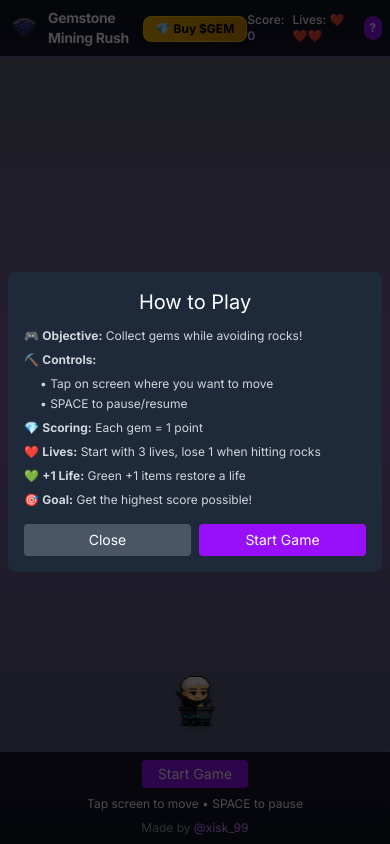
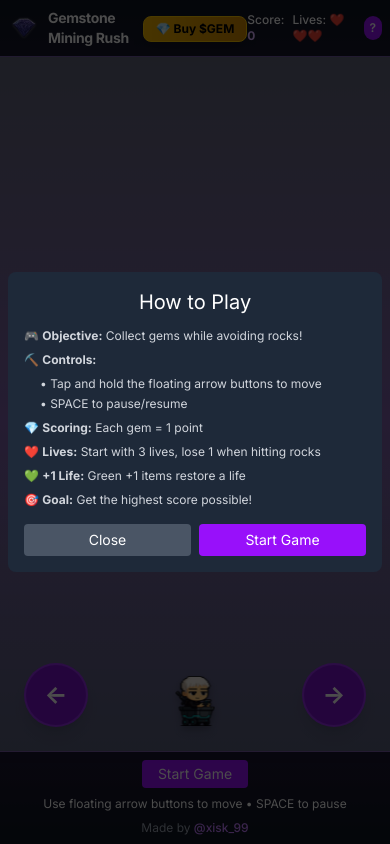
Before and after one commit to Xisk99/gemstone-game, a Next.js app: page / in a window 390 px wide. Built offline with nearby package versions, Linux system fonts and the light colour scheme.

Commit message:
fix bouncing

```diff
--- a/src/app/components/MiningRushGame.tsx
+++ b/src/app/components/MiningRushGame.tsx
@@ -36,6 +36,7 @@ const MiningRushGame: React.FC = () => {
   const [gameObjects, setGameObjects] = useState<GameObject[]>([]);
   const [keys, setKeys] = useState<{ [key: string]: boolean }>({});
   const [touchTarget, setTouchTarget] = useState<number | null>(null); // Posición objetivo del toque
+  const [mobileControls, setMobileControls] = useState<{ left: boolean; right: boolean }>({ left: false, right: false }); // Controles móviles
   const [shareImageUrl, setShareImageUrl] = useState<string | null>(null);
   const [toast, setToast] = useState<{ message: string; show: boolean }>({ message: '', show: false });
 
@@ -47,6 +48,12 @@ const MiningRushGame: React.FC = () => {
   const gameStateRef = useRef(gameState);
   const processedCollisionsRef = useRef<Set<number>>(new Set()); // Track processed collisions
   const canvasRef = useRef<HTMLCanvasElement>(null);
+
+  // Detectar si es dispositivo móvil
+  const isMobile = typeof window !== 'undefined' && (
+    /Android|iPhone|iPad|iPod|BlackBerry|IEMobile|Opera Mini/i.test(navigator.userAgent) ||
+    window.innerWidth < 768
+  );
 
   // Función para mostrar toast
   const showToast = (message: string) => {
@@ -61,12 +68,15 @@ const MiningRushGame: React.FC = () => {
     gameStateRef.current = gameState;
   }, [gameState]);
 
-  // Limpiar colisiones procesadas cuando inicia un nuevo juego
+  // Limpiar colisiones procesadas y controles móviles cuando inicia un nuevo juego
   useEffect(() => {
     if (gameState.isPlaying && !gameState.isPaused) {
       processedCollisionsRef.current.clear();
+    } else {
+      // Limpiar controles móviles cuando no está jugando o está pausado
+      setMobileControls({ left: false, right: false });
     }
-  }, [gameState.isPlaying]);
+  }, [gameState.isPlaying, gameState.isPaused]);
 
   // Generar imagen épica de puntaje
   const generateScoreImage = useCallback(async () => {
@@ -437,17 +447,17 @@ Follow and support @GemstoneReward for updates! ✨
       setPlayerVelocity(prevVelocity => {
         let newVelocity = prevVelocity;
 
-        // Aplicar aceleración basada en las teclas presionadas o objetivo táctil
-        if (keys['ArrowLeft'] || keys['a'] || keys['A']) {
+        // Aplicar aceleración basada en las teclas presionadas, controles móviles o objetivo táctil
+        if (keys['ArrowLeft'] || keys['a'] || keys['A'] || mobileControls.left) {
           newVelocity -= ACCELERATION;
           setPlayerDirection('left');
-          setTouchTarget(null); // Limpiar objetivo al usar teclado
-        } else if (keys['ArrowRight'] || keys['d'] || keys['D']) {
+          setTouchTarget(null); // Limpiar objetivo al usar controles
+        } else if (keys['ArrowRight'] || keys['d'] || keys['D'] || mobileControls.right) {
           newVelocity += ACCELERATION;
           setPlayerDirection('right');
-          setTouchTarget(null); // Limpiar objetivo al usar teclado
-        } else if (touchTarget !== null) {
-          // Movimiento hacia objetivo táctil
+          setTouchTarget(null); // Limpiar objetivo al usar controles
+        } else if (!isMobile && touchTarget !== null) {
+          // Movimiento hacia objetivo táctil (solo desktop)
           const diff = touchTarget - playerX;
           if (Math.abs(diff) > 0.5) { // Umbral para llegar al objetivo
             const targetVelocity = Math.sign(diff) * MAX_PLAYER_SPEED * 0.8;
@@ -493,7 +503,7 @@ Follow and support @GemstoneReward for updates! ✨
         cancelAnimationFrame(animationId);
       }
     };
-  }, [keys, gameState.isPlaying, gameState.isPaused, playerVelocity, touchTarget]);
+  }, [keys, gameState.isPlaying, gameState.isPaused, playerVelocity, touchTarget, mobileControls, isMobile]);
 
   // Spawn de objetos
   const spawnObject = useCallback(() => {
@@ -617,6 +627,8 @@ Follow and support @GemstoneReward for updates! ✨
     setPlayerDirection('right');
     setPlayerVelocity(0); // Resetear velocidad
     setGameObjects([]);
+    setMobileControls({ left: false, right: false }); // Limpiar controles móviles
+    setTouchTarget(null); // Limpiar objetivo táctil
     objectIdRef.current = 0;
     processedCollisionsRef.current.clear(); // Limpiar colisiones procesadas
   };
@@ -709,6 +721,16 @@ Follow and support @GemstoneReward for updates! ✨
     setTouchTarget(null); // Limpiar objetivo al levantar el dedo
   }, []);
 
+  // Manejo de controles móviles
+  const handleMobileButtonStart = useCallback((direction: 'left' | 'right') => {
+    if (!gameState.isPlaying || gameState.isPaused) return;
+    setMobileControls(prev => ({ ...prev, [direction]: true }));
+  }, [gameState.isPlaying, gameState.isPaused]);
+
+  const handleMobileButtonEnd = useCallback((direction: 'left' | 'right') => {
+    setMobileControls(prev => ({ ...prev, [direction]: false }));
+  }, []);
+
   return (
     <div className="w-full flex flex-col bg-gradient-to-b from-gray-900 via-purple-900 to-gray-900 overflow-hidden fixed inset-0" style={{ height: '100dvh' }}>
       {/* Header */}
@@ -761,10 +783,10 @@ Follow and support @GemstoneReward for updates! ✨
       <div
         ref={gameAreaRef}
         className="flex-1 relative bg-gradient-to-b from-slate-300/40 to-slate-400/50 overflow-hidden border-y border-purple-500/30 min-h-0"
-        onTouchMove={handleTouch}
-        onTouchStart={handleTouch}
-        onTouchEnd={handleTouchEnd}
-        style={{ touchAction: 'none' }}
+        onTouchMove={!isMobile ? handleTouch : undefined}
+        onTouchStart={!isMobile ? handleTouch : undefined}
+        onTouchEnd={!isMobile ? handleTouchEnd : undefined}
+        style={{ touchAction: isMobile ? 'pan-y' : 'none' }}
       >
         {/* Game Objects */}
         {gameObjects.map(obj => (
@@ -840,6 +862,59 @@ Follow and support @GemstoneReward for updates! ✨
             </div>
           </div>
         )}
+
+        {/* Mobile Control Buttons */}
+        {isMobile && (
+          <>
+            {/* Left Button */}
+            <button
+              onTouchStart={(e) => {
+                e.preventDefault();
+                handleMobileButtonStart('left');
+              }}
+              onTouchEnd={(e) => {
+                e.preventDefault();
+                handleMobileButtonEnd('left');
+              }}
+              onTouchCancel={(e) => {
+                e.preventDefault();
+                handleMobileButtonEnd('left');
+              }}
+              className={`absolute bottom-6 left-6 w-16 h-16 rounded-full flex items-center justify-center text-white text-2xl font-bold transition-all duration-150 shadow-lg border-2 select-none ${
+                mobileControls.left
+                  ? 'bg-purple-600 border-purple-400 scale-110 shadow-purple-500/50'
+                  : 'bg-purple-700/80 border-purple-500/50 hover:bg-purple-600/90'
+              }`}
+              style={{ touchAction: 'manipulation' }}
+            >
+              ←
+            </button>
+
+            {/* Right Button */}
+            <button
+              onTouchStart={(e) => {
+                e.preventDefault();
+                handleMobileButtonStart('right');
+              }}
+              onTouchEnd={(e) => {
+                e.preventDefault();
+                handleMobileButtonEnd('right');
+              }}
+              onTouchCancel={(e) => {
+                e.preventDefault();
+                handleMobileButtonEnd('right');
+              }}
+              className={`absolute bottom-6 right-6 w-16 h-16 rounded-full flex items-center justify-center text-white text-2xl font-bold transition-all duration-150 shadow-lg border-2 select-none ${
+                mobileControls.right
+                  ? 'bg-purple-600 border-purple-400 scale-110 shadow-purple-500/50'
+                  : 'bg-purple-700/80 border-purple-500/50 hover:bg-purple-600/90'
+              }`}
+              style={{ touchAction: 'manipulation' }}
+            >
+              →
+            </button>
+          </>
+        )}
       </div>
 
       {/* Controls */}
@@ -866,8 +941,14 @@ Follow and support @GemstoneReward for updates! ✨
 
         <div className="flex flex-col sm:flex-row items-center gap-2 sm:gap-4">
           <div className="text-white text-xs sm:text-sm text-center">
-            <span className="block sm:hidden">Tap screen to move • SPACE to pause</span>
-            <span className="hidden sm:block">Use ← → arrows or A/D keys to move • SPACE to pause</span>
+            {isMobile ? (
+              <span>Use floating arrow buttons to move • SPACE to pause</span>
+            ) : (
+              <>
+                <span className="block sm:hidden">Tap screen to move • SPACE to pause</span>
+                <span className="hidden sm:block">Use ← → arrows or A/D keys to move • SPACE to pause</span>
+              </>
+            )}
           </div>
 
           <div className="text-gray-400 text-xs">
@@ -893,8 +974,14 @@ Follow and support @GemstoneReward for updates! ✨
               <p>🎮 <strong>Objective:</strong> Collect gems while avoiding rocks!</p>
               <p>⛏️ <strong>Controls:</strong></p>
               <ul className="ml-4 space-y-1">
-                <li className="block sm:hidden">• Tap on screen where you want to move</li>
-                <li className="hidden sm:block">• Use ← → arrow keys or A/D to move</li>
+                {isMobile ? (
+                  <li>• Tap and hold the floating arrow buttons to move</li>
+                ) : (
+                  <>
+                    <li className="block sm:hidden">• Tap on screen where you want to move</li>
+                    <li className="hidden sm:block">• Use ← → arrow keys or A/D to move</li>
+                  </>
+                )}
                 <li>• SPACE to pause/resume</li>
               </ul>
               <p>💎 <strong>Scoring:</strong> Each gem = 1 point</p>
```
